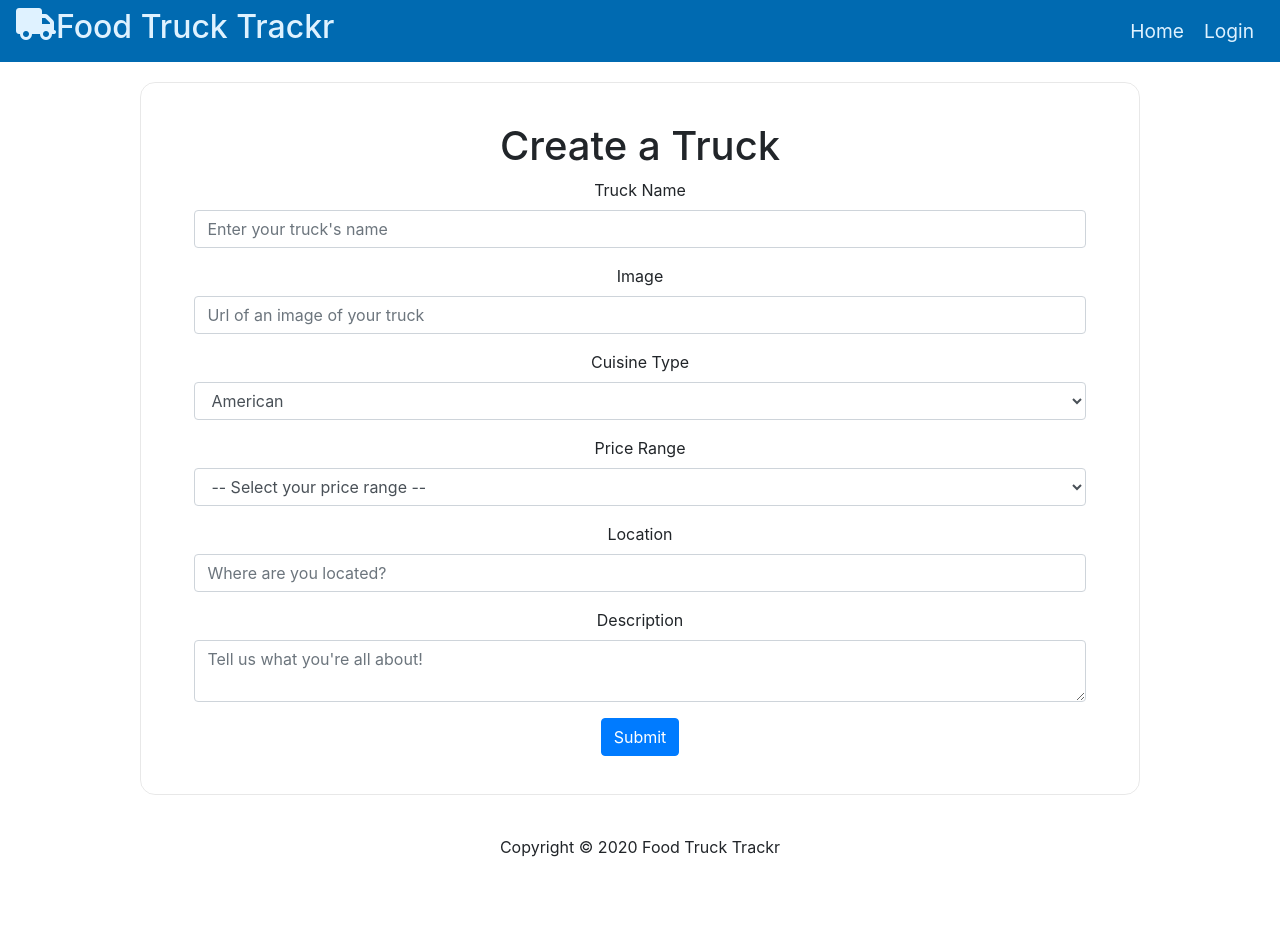
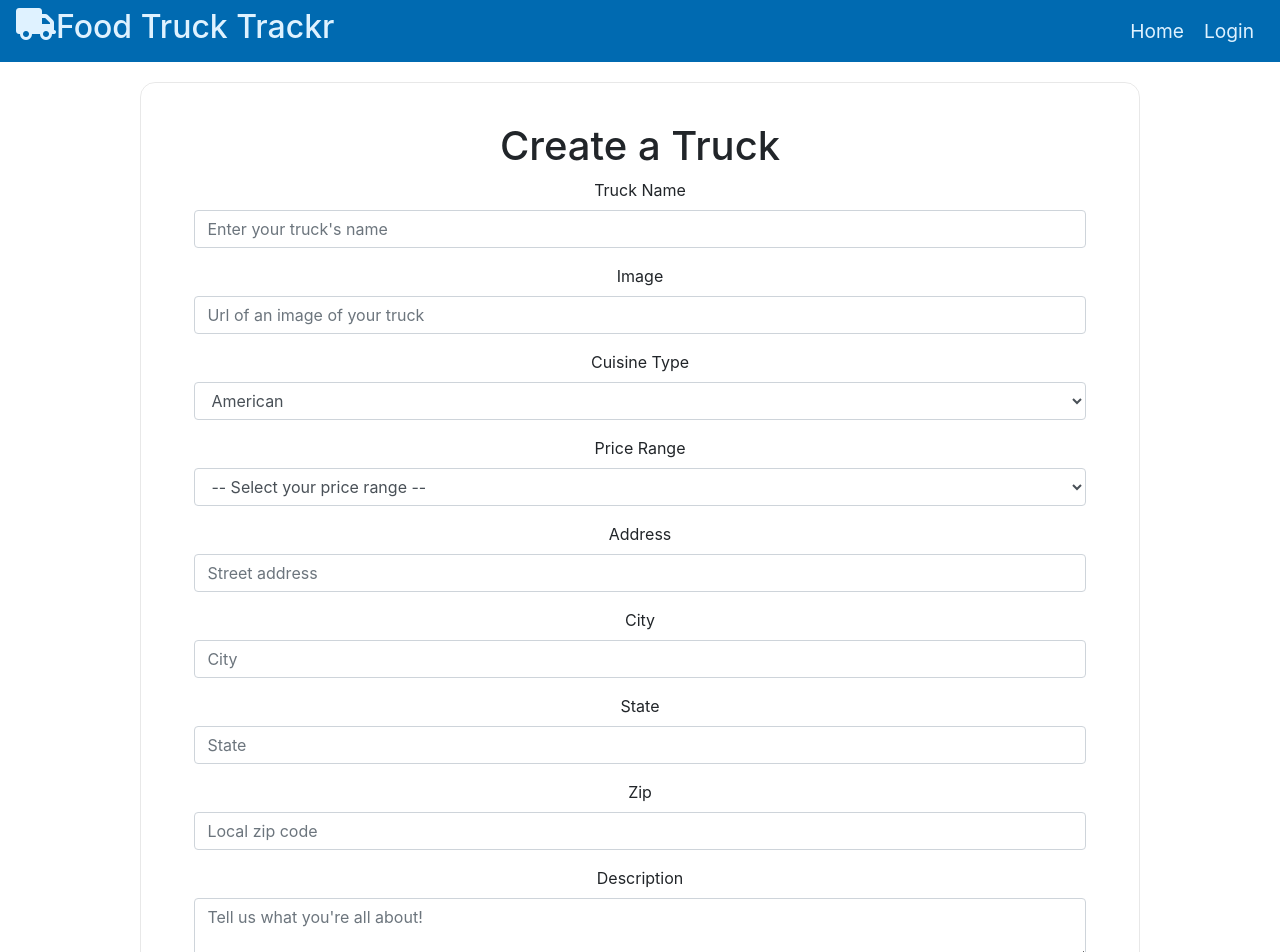
Before and after one commit to markanator/foodtrucktrackr-frontend, a React (Create React App) app: page /add-truck in a window 1280 px wide. Shown: the top 952 px of the page. Before the commit the page ends 895 px from the top, so only its background shows below. Built offline with nearby package versions, Linux system fonts and the light colour scheme; sample sign-in values are in the browser's storage.

Commit message:
Added addtional location inputs

```diff
--- a/src/App.js
+++ b/src/App.js
@@ -32,7 +32,7 @@ const App = () => {
                         component={OperatorDashboard}
                     />
                     <PrivateRoute path="/profile" component={DinerDashboard} />
-                    <PrivateRoute path="/trucks" component={TruckList} />
+                    <PrivateRoute exact path="/trucks" component={TruckList} />
                     <PrivateRoute path="/trucks/:id" component={TruckDetails} />
                     <PrivateRoute
                         path="/add-truck"
--- a/src/components/CreateTruckForm.js
+++ b/src/components/CreateTruckForm.js
@@ -16,7 +16,10 @@ export default function CreateTruckForm(props) {
         truckImage: "",
         cuisineType: "",
         priceRange: "",
-        location: "",
+        address: "",
+        city: "",
+        state: "",
+        zip: "",
         truckDescription: "",
         menuItem: [],
     });
@@ -118,14 +121,47 @@ export default function CreateTruckForm(props) {
                     </Input>
                 </FormGroup>
                 <FormGroup>
-                    <Label for="location">Location</Label>
+                    <Label for="address">Address</Label>
                     <Input
                         onChange={onInputChange}
                         type="text"
-                        id="location"
-                        name="location"
-                        placeholder="Where are you located?"
-                        value={formData.location}
+                        id="address"
+                        name="address"
+                        placeholder="Street address"
+                        value={formData.address}
+                    />
+                </FormGroup>
+                <FormGroup>
+                    <Label for="city">City</Label>
+                    <Input
+                        onChange={onInputChange}
+                        type="text"
+                        id="city"
+                        name="city"
+                        placeholder="City"
+                        value={formData.city}
+                    />
+                </FormGroup>
+                <FormGroup>
+                    <Label for="state">State</Label>
+                    <Input
+                        onChange={onInputChange}
+                        type="text"
+                        id="state"
+                        name="state"
+                        placeholder="State"
+                        value={formData.state}
+                    />
+                </FormGroup>
+                <FormGroup>
+                    <Label for="zip">Zip</Label>
+                    <Input
+                        onChange={onInputChange}
+                        type="text"
+                        id="zip"
+                        name="zip"
+                        placeholder="Local zip code"
+                        value={formData.zip}
                     />
                 </FormGroup>
                 <FormGroup>
```
